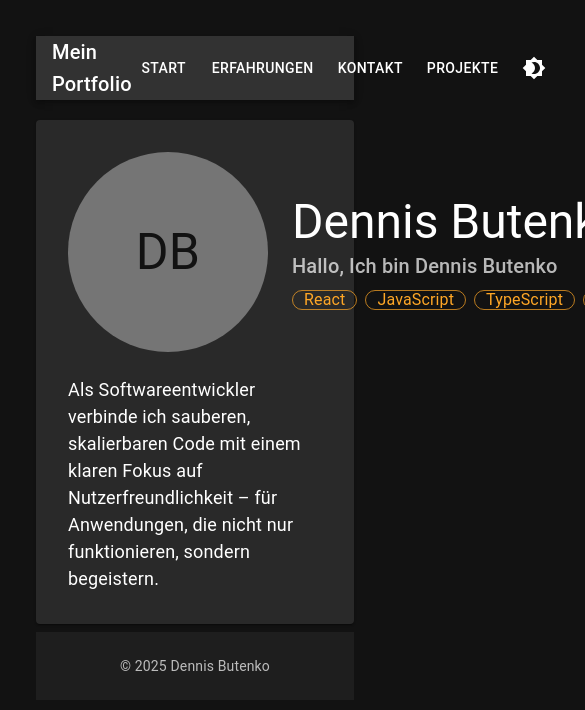
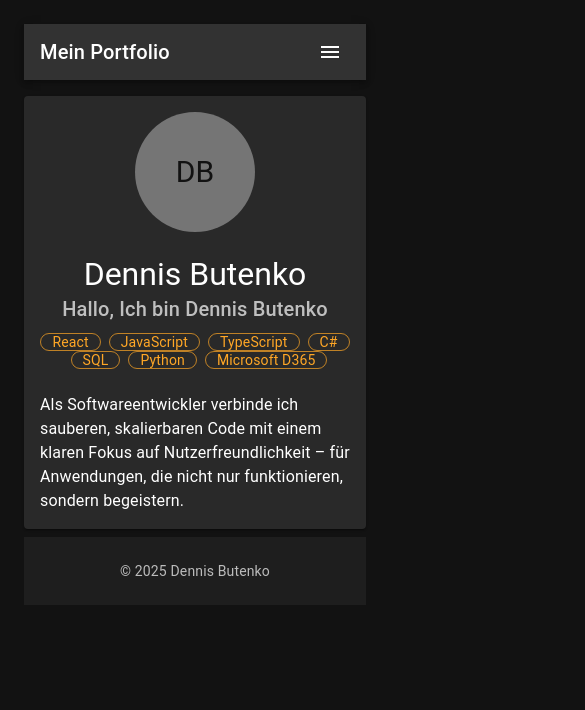
Before and after one commit to Zwipel/portfolio, a React (Vite) app in the folder portfolio/: page / in a window 390 px wide. Shown: the top 710 px of the page, 585 px wide, since content can reach past the window. Built offline with nearby package versions, Linux system fonts and the light colour scheme.

Commit message:
mobile friendly

```diff
--- a/portfolio/src/App.tsx
+++ b/portfolio/src/App.tsx
@@ -1,4 +1,4 @@
-import React, { useEffect, useState } from "react";
+import { useState } from "react";
 import Footer from "./components/Footer";
 import { Contact } from "./pages/Contact";
 import { Experiences } from "./pages/Experiences";
@@ -8,6 +8,7 @@ import { Navbar } from "./components/Navbar";
 import { useLanguage } from "./function/Language";
 import { useThemeMode } from "./function/Theme";
 import { LanguageType } from "./types/languageTypes";
+import { Box } from "@mui/material";
 
 type Tab = "home" | "projects" | "experiences" | "contact";
 
@@ -31,7 +32,7 @@ export const App = () => {
   };
 
   return (
-    <div style={{ padding: 20, fontFamily: "system-ui, sans-serif" }}>
+    <Box sx={{ padding: { xs: 1, sm: 2, md: 3 }, fontFamily: "system-ui, sans-serif" }}>
       <Navbar
         onToggleThemeAction={toggleTheme}
         mode={mode ?? "dark"}
@@ -43,10 +44,10 @@ export const App = () => {
         onNavigate={(s: Tab) => setTab(s)}
         active={tab}
       />
-      <main style={{ marginTop: 20 }}>{renderTab()}</main>
-      <div style={{ marginTop: 2 }}>
+      <Box component="main" sx={{ marginTop: 2 }}>{renderTab()}</Box>
+      <Box sx={{ marginTop: 1 }}>
         <Footer />
-      </div>
-    </div>
+      </Box>
+    </Box>
   );
 };
--- a/portfolio/src/components/Chip.tsx
+++ b/portfolio/src/components/Chip.tsx
@@ -3,7 +3,7 @@ import { Chip, ChipProps } from "@mui/material";
 export const CustomChip = ({ label, ...props }: ChipProps) => {
   return (
     <Chip
-      sx={{ height: 20, fontSize: 16 }}
+      sx={{ height: { xs: 18, sm: 20 }, fontSize: { xs: 14, sm: 16 } }}
       color="warning"
       variant="outlined"
       size="medium"
--- a/portfolio/src/components/MultilineChip.tsx
+++ b/portfolio/src/components/MultilineChip.tsx
@@ -15,7 +15,7 @@ export const MultiChip = ({
           display: "block",
           whiteSpace: "normal",
         },
-        fontSize: 20,
+        fontSize: { xs: 16, sm: 20 },
         borderWidth: 3,
       }}
       variant="outlined"
--- a/portfolio/src/components/Navbar.tsx
+++ b/portfolio/src/components/Navbar.tsx
@@ -1,5 +1,5 @@
-import React from "react";
-import { Brightness4, Brightness7 } from "@mui/icons-material";
+import React, { useState } from "react";
+import { Brightness4, Brightness7, Menu } from "@mui/icons-material";
 import {
   AppBar,
   Toolbar,
@@ -7,6 +7,13 @@ import {
   Stack,
   Button,
   IconButton,
+  Drawer,
+  List,
+  ListItem,
+  ListItemButton,
+  ListItemText,
+  useMediaQuery,
+  useTheme,
 } from "@mui/material";
 import { languageEnum } from "../enums/languageEnum";
 import { LanguageType } from "../types/languageTypes";
@@ -35,12 +42,33 @@ export const Navbar = ({
   active = "home",
 }: NavbarProps) => {
   const { toggleLanguage } = useLanguage();
+  const theme = useTheme();
+  const isMobile = useMediaQuery(theme.breakpoints.down('md'));
+  const [drawerOpen, setDrawerOpen] = useState(false);
+
   const handleLanguageToggle = () => {
     toggleLanguage();
     onToggleLanguage();
-  }
+  };
+
+  const handleDrawerToggle = () => {
+    setDrawerOpen(!drawerOpen);
+  };
+
+  const handleNavigate = (tab: Tab) => {
+    onNavigate(tab);
+    setDrawerOpen(false);
+  };
+
+  const navItems = [
+    { key: "home", label: t.home },
+    { key: "experiences", label: t.experiences },
+    { key: "contact", label: t.contact },
+    { key: "projects", label: t.projects },
+  ];
 
   return (
+    <>
       <AppBar position="static">
         <Toolbar sx={{ display: "flex", justifyContent: "space-between" }}>
           <Typography
@@ -51,35 +79,24 @@ export const Navbar = ({
             {t.portfolio}
           </Typography>
 
+          {isMobile ? (
+            <>
+              <IconButton color="inherit" onClick={handleDrawerToggle}>
+                <Menu />
+              </IconButton>
+            </>
+          ) : (
             <Stack direction="row" spacing={1} alignItems="center">
+              {navItems.map((item) => (
                 <Button
+                  key={item.key}
                   color="inherit"
-            onClick={() => onNavigate("home")}
-            aria-pressed={active === "home"}
+                  onClick={() => onNavigate(item.key as Tab)}
+                  aria-pressed={active === item.key}
                 >
-            {t.home}
+                  {item.label}
                 </Button>
-          <Button
-            color="inherit"
-            onClick={() => onNavigate("experiences")}
-            aria-pressed={active === "experiences"}
-          >
-            {t.experiences}
-          </Button>
-          <Button
-            color="inherit"
-            onClick={() => onNavigate("contact")}
-            aria-pressed={active === "contact"}
-          >
-            {t.contact}
-          </Button>
-          <Button
-            color="inherit"
-            onClick={() => onNavigate("projects")}
-            aria-pressed={active === "projects"}
-          >
-            {t.projects}
-          </Button>
+              ))}
 
               <IconButton color="inherit" onClick={onToggleTheme}>
                 {mode === "dark" ? <Brightness4 /> : <Brightness7 />}
@@ -89,7 +106,31 @@ export const Navbar = ({
                 {language === languageEnum.de ? "DE" : "EN"}
               </Button>
             </Stack>
+          )}
         </Toolbar>
       </AppBar>
+
+      <Drawer anchor="right" open={drawerOpen} onClose={handleDrawerToggle}>
+        <List sx={{ width: 250 }}>
+          {navItems.map((item) => (
+            <ListItem key={item.key} disablePadding>
+              <ListItemButton onClick={() => handleNavigate(item.key as Tab)}>
+                <ListItemText primary={item.label} />
+              </ListItemButton>
+            </ListItem>
+          ))}
+          <ListItem disablePadding>
+            <ListItemButton onClick={onToggleTheme}>
+              <ListItemText primary={mode === "dark" ? "Light Mode" : "Dark Mode"} />
+            </ListItemButton>
+          </ListItem>
+          <ListItem disablePadding>
+            <ListItemButton onClick={handleLanguageToggle}>
+              <ListItemText primary={language === languageEnum.de ? "English" : "Deutsch"} />
+            </ListItemButton>
+          </ListItem>
+        </List>
+      </Drawer>
+    </>
   );
 };
--- a/portfolio/src/pages/Home.tsx
+++ b/portfolio/src/pages/Home.tsx
@@ -8,15 +8,15 @@ export const Home = () => {
 
   return (
     <Box>
-      <Paper elevation={1} sx={{ p: 4 }}>
-        <Stack direction="row" spacing={3} alignItems="center">
-          <Avatar sx={{ width: 200, height: 200, fontSize: 50 }}>DB</Avatar>
+      <Paper elevation={1} sx={{ p: { xs: 2, sm: 4 } }}>
+        <Stack direction={{ xs: "column", sm: "row" }} spacing={3} alignItems={{ xs: "center", sm: "flex-start" }} textAlign={{ xs: "center", sm: "left" }}>
+          <Avatar sx={{ width: { xs: 120, sm: 200 }, height: { xs: 120, sm: 200 }, fontSize: { xs: 30, sm: 50 } }}>DB</Avatar>
           <Box>
-            <Typography variant="h3">Dennis Butenko</Typography>
+            <Typography variant="h3" sx={{ fontSize: { xs: "2rem", sm: "3rem" } }}>Dennis Butenko</Typography>
             <Typography variant="h6" color="text.secondary">
               {t.welcome}
             </Typography>
-            <Stack direction="row" spacing={1} sx={{ mt: 1 }}>
+            <Stack direction="row" spacing={1} sx={{ mt: 1, flexWrap: "wrap", justifyContent: { xs: "center", sm: "flex-start" } }}>
               <CustomChip label="React" />
               <CustomChip label="JavaScript" />
               <CustomChip label="TypeScript" />
@@ -28,7 +28,7 @@ export const Home = () => {
           </Box>
         </Stack>
 
-        <Typography sx={{ mt: 3, fontSize: 18 }} variant="body1">
+        <Typography sx={{ mt: 3, fontSize: { xs: 16, sm: 18 } }} variant="body1">
           {t.summary}
         </Typography>
       </Paper>
--- a/portfolio/src/pages/Projects.tsx
+++ b/portfolio/src/pages/Projects.tsx
@@ -8,8 +8,8 @@ export const Projects = () => {
   const { t } = useLanguage();
 
   return (
-    <Grid container spacing={5}>
-      <Grid size={3}>
+    <Grid container spacing={2}>
+      <Grid size={{ xs: 12, sm: 6, md: 3 }}>
         <Box>
           <Stack
             sx={{
@@ -39,13 +39,13 @@ export const Projects = () => {
           </Stack>
         </Box>
       </Grid>
-      <Grid size={3}>
+      <Grid size={{ xs: 12, sm: 6, md: 3 }}>
         <Box> </Box>
       </Grid>
-      <Grid size={3}>
+      <Grid size={{ xs: 12, sm: 6, md: 3 }}>
         <Box> </Box>
       </Grid>
-      <Grid size={3}>
+      <Grid size={{ xs: 12, sm: 6, md: 3 }}>
         <Box> </Box>
       </Grid>
       <Grid size={3}>
```
Also changed, not shown: 1 other file (tests, documents, lock files or other folders). Lines whose indentation alone changed are shown as unchanged.
